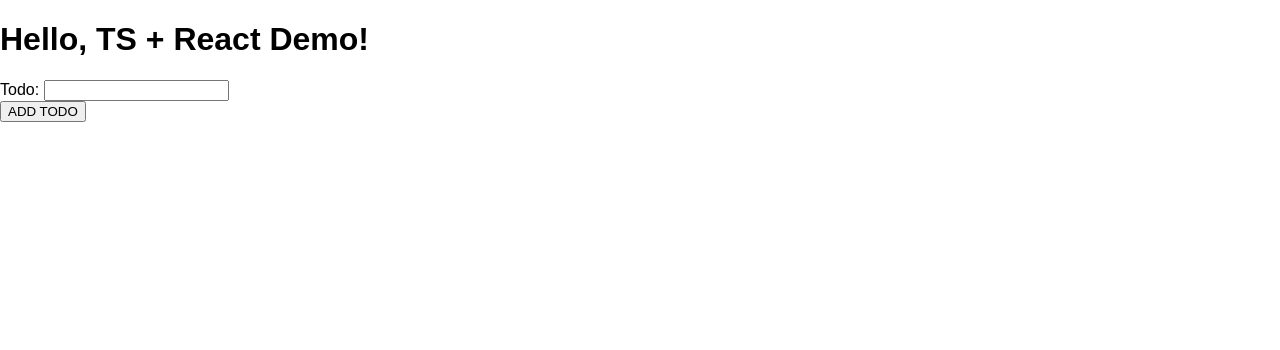
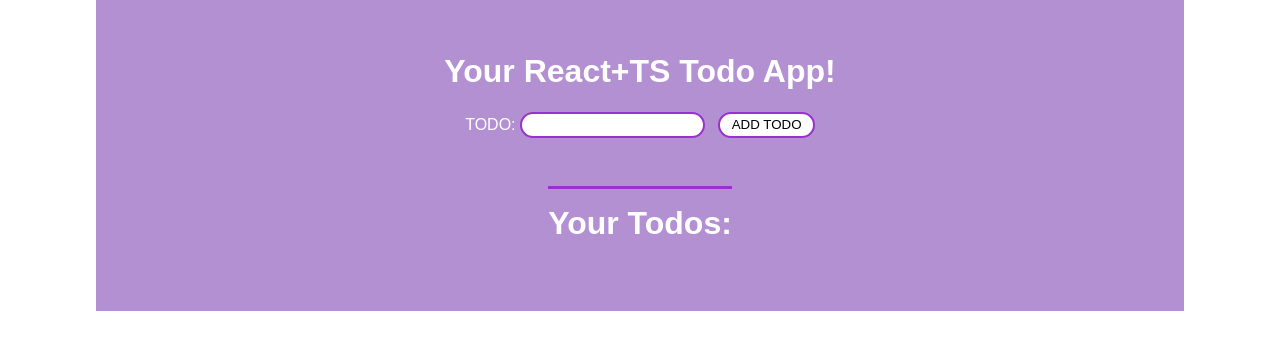
Before and after one commit to Tatyana-OA/react-ts, a React (Create React App) app: page / in a window 1280 px wide. Shown: the top 350 px of the page. Built offline with nearby package versions, Linux system fonts and the light colour scheme.

Commit message:
Added some styling

```diff
--- /dev/null
+++ b/src/App.css
@@ -0,0 +1,11 @@
+.app {
+    width:80%;
+    margin: 0 auto;
+    background-color: rgb(178, 144, 209);
+    padding:2em;
+    display:flex;
+    flex-flow:column;
+    align-items: center;
+    max-width:1920px;
+    color:white;
+}
--- a/src/App.tsx
+++ b/src/App.tsx
@@ -4,6 +4,8 @@ import ToDoList from "./components/ToDoList";
 import NewToDo from "./components/NewToDo";
 
 import { TodoInterface } from "../todo.model";
+
+import './App.css'
 
 const App: React.FC = () => {
   // Initialize state at empty array BUT be explicit about it being an array of objects {id:''; text''}
@@ -23,8 +25,8 @@ const App: React.FC = () => {
   }
   console.log(todos);
   return (
-    <div className="App">
-      <h1>Hello, TS + React Demo!</h1>
+    <div className="app">
+      <h1 className="title">Your React+TS Todo App!</h1>
       <NewToDo onAddTodo={todoAddHandler} />
       <ToDoList items={todos} onDeleteTodo={todoDeleteHandler}/>
     </div>
--- /dev/null
+++ b/src/components/NewToDo.css
@@ -0,0 +1,17 @@
+.form-control{
+    display:flex;
+    flex-flow:row;
+    align-items: center;
+}
+.form-control button {
+    margin-left:1em;
+    background-color: white;
+    border-radius:1em;
+    border: 2px solid darkorchid;
+    padding: 0.25em 0.85em
+}
+.form-control input {
+    border: 2px solid darkorchid;
+    border-radius:1em;
+    height:1.5em;
+}
--- a/src/components/NewToDo.tsx
+++ b/src/components/NewToDo.tsx
@@ -1,4 +1,6 @@
 import React, { useRef } from "react";
+
+import './NewToDo.css'
 
 interface newToDoProps {
     onAddTodo: (todoText : string) => void;
@@ -23,9 +25,9 @@ const NewToDo: React.FC<newToDoProps>= ({onAddTodo}) => {
     }
 
   return (
-    <form onSubmit={todoSubmitHandler}>
+    <form onSubmit={todoSubmitHandler} className="form-control">
       <div>
-        <label htmlFor="todo-text">Todo: </label>
+        <label htmlFor="todo-text">TODO:  </label>
         <input type="text" id="todo-text" ref={textInputRef}/>
       </div>
       <button type="submit">ADD TODO</button>
--- /dev/null
+++ b/src/components/ToDoList.css
@@ -0,0 +1,20 @@
+ul button {
+    margin-left:1em;
+    background-color: white;
+    border-radius:1em;
+    border: 2px solid darkorchid;
+    padding: 0.25em 0.85em
+}
+
+li {
+    margin:0.2em;
+    font-size:1.2em
+}
+ul {
+    margin-top:0px;
+}
+.list-title {
+    margin-top: 1.5em;
+    border-top: 3px solid darkorchid;
+    padding-top:0.5em;
+}
--- a/src/components/ToDoList.tsx
+++ b/src/components/ToDoList.tsx
@@ -1,4 +1,6 @@
 import React from 'react'
+
+import './ToDoList.css'
 
 // Interface describing the type of props received
 interface TodoListProps {
@@ -9,14 +11,18 @@ interface TodoListProps {
 const ToDoList: React.FC<TodoListProps> = ({items, onDeleteTodo}) => { // referring to the interface
 
   return (
+      <>
+      <h1 className="list-title">Your Todos:</h1>
     <ul>
         {items.map(t => (
             <li key={t.id}>
                 <span>{t.text}</span>
+                {/* Using bind ensures that the way the function is defined (receives id) doesn't irritate TS :D  */}
                 <button onClick={onDeleteTodo.bind(null, t.id)}>DELETE</button>
             </li>
         ))}
     </ul>
+    </>
   )
 }
 
```
